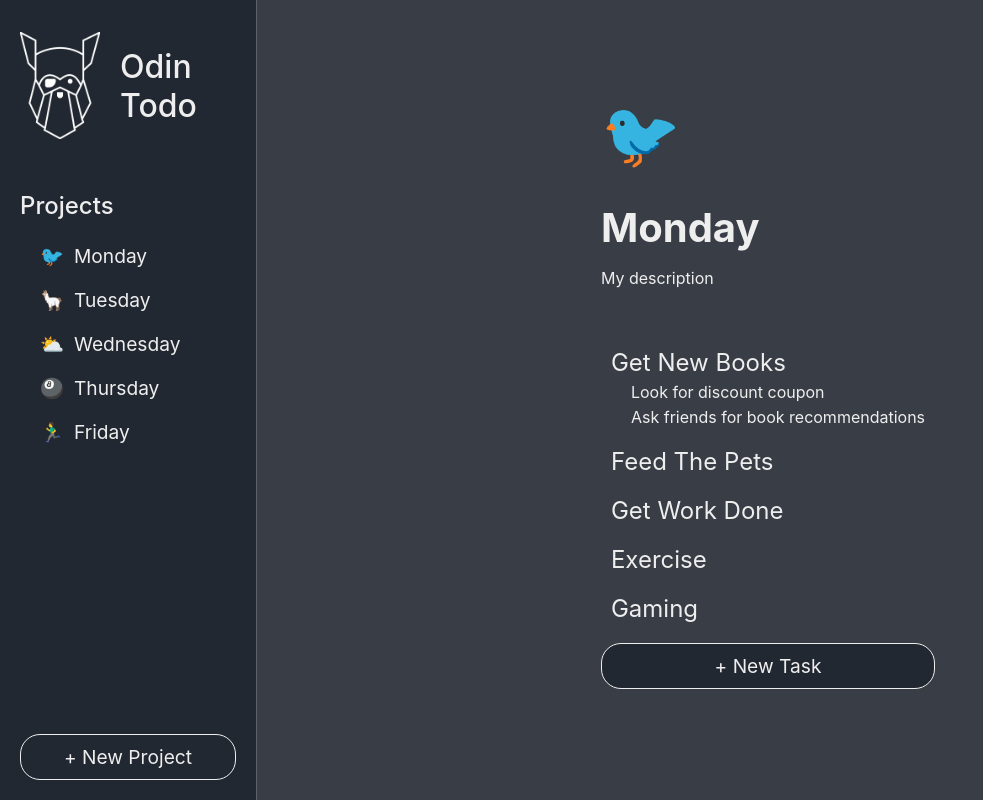
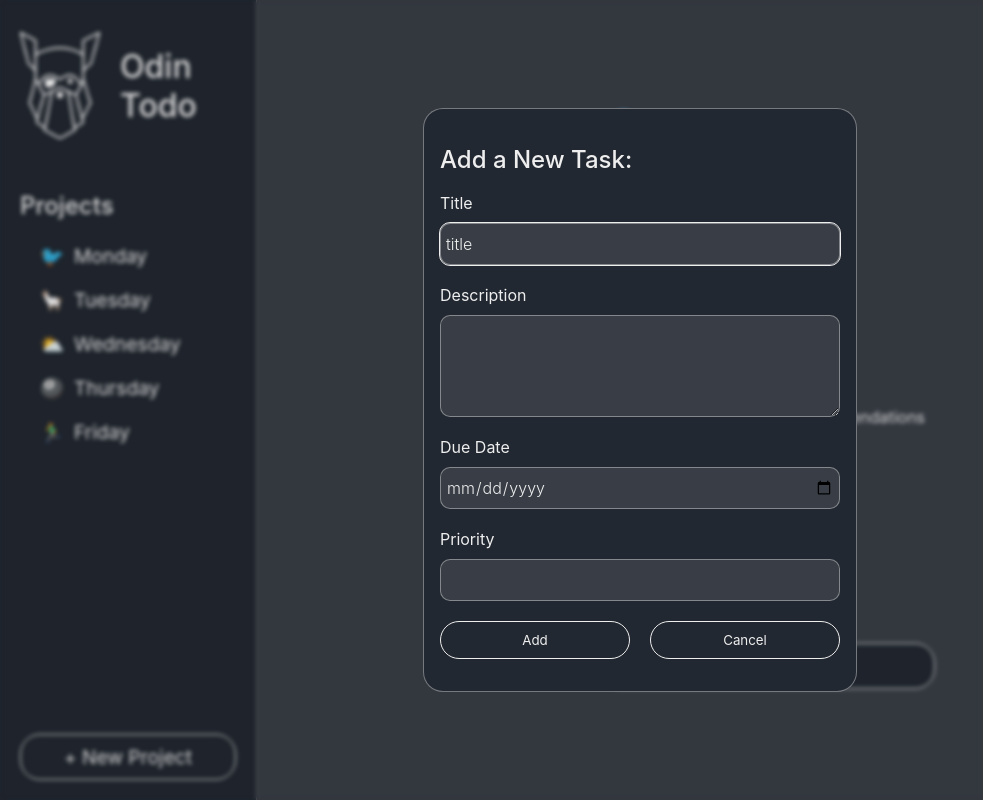
Before and after one commit to LukaTsanavaBTU/odin-todo-list, a website built with webpack: page src/index.html in a window 1280 px wide. Shown: the whole page, without its empty margins (0-983 px from the left). Built offline with nearby package versions, Linux system fonts and the light colour scheme.

Commit message:
Add visuals for tast inpit dialog

```diff
--- a/src/index.html
+++ b/src/index.html
@@ -60,5 +60,32 @@
             </ul>
         </div> -->
     </main>
+    <dialog>
+        <h2>Add a New Task:</h2>
+        <form>
+            <ul>
+                <li>
+                    <label for="title-input">Title</label>
+                    <input type="text" id="title-input" value="title" required>
+                </li>
+                <li>
+                    <label for="description-input">Description</label>
+                    <textarea id="description-input" value="description"></textarea>
+                </li>
+                <li>
+                    <label for="due-date-input">Due Date</label>
+                    <input type="date" id="due-date-input" value="due-date">
+                </li>
+                <li>
+                    <label for="priority-input">Priority</label>
+                    <input type="number" id="priority-input" value="priority" min="0">
+                </li>
+                <li>
+                    <button id="new-task-add-button">Add</button>
+                    <button id="new-task-cancel-button">Cancel</button>
+                </li>
+            </ul>
+        </form>
+    </dialog>
 </body>
 </html>
--- a/src/index.js
+++ b/src/index.js
@@ -39,6 +39,8 @@ domBuilder.listProjects(main, projectsList);
 domBuilder.initialize();
 domBuilder.drawProject(main, myProject1);
 
+document.querySelector("dialog").showModal();
+
 
 
 // let para = document.createElement("p");
--- a/src/styles.css
+++ b/src/styles.css
@@ -166,4 +166,65 @@ main {
     flex-direction: column;
 }
 
+dialog {
+    width: 400px;
+    background-color: #222831;
+    border: 1px solid #eeeeee69;
+    border-radius: 20px;
+    color: #EEEEEE;
+    h2 {
+        font-weight: 500;
+    }
+    ul {
+        list-style: none;
+        padding: 0;
+    }
+    li:not(:last-child) {
+        display: flex;
+        gap: 10px;
+        flex-direction: column;
+        margin-bottom: 20px;
+    }
+    li:last-child {
+        display: flex;
+        flex-wrap: wrap;
+        gap: 20px;
+    }
+    input, textarea {
+        font-family: var(--system-font);
+        color: #EEEEEE;
+        background-color: #393E46;
+        border-radius: 10px;
+        height: 30px;
+        border: 1px solid #eeeeee69;
+        outline: none;
+        padding: 5px;
+        font-size: 1rem;
+        font-weight: 300;
+    }
+    textarea {
+        resize: vertical;
+        height: 90px;
+    }
+    input:focus, textarea:focus {
+        outline: 1px solid #eeeeee;
+    }
+    button {
+        flex: 1;
+        color: #EEEEEE;
+        font-family: var(--system-font);
+        border: 1px solid #EEEEEE;
+        border-radius: 20px;
+        background-color: #222831;
+        padding: 10px 0;
+    }
+    button:hover {
+        background-color: #393E46;
+    }
+}
+
+dialog::backdrop {
+    backdrop-filter: blur(2px);
+}
+
 /* maybe adding a fixed width to the main div would be a nice idea */
```
